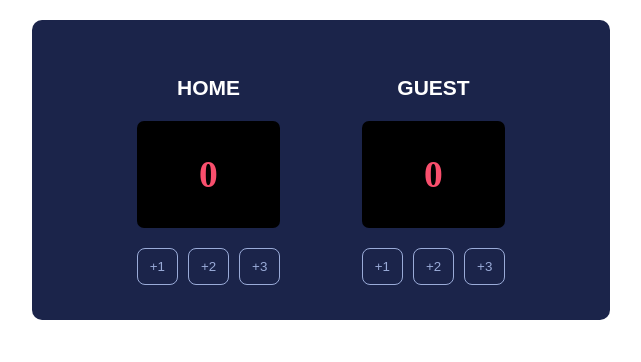
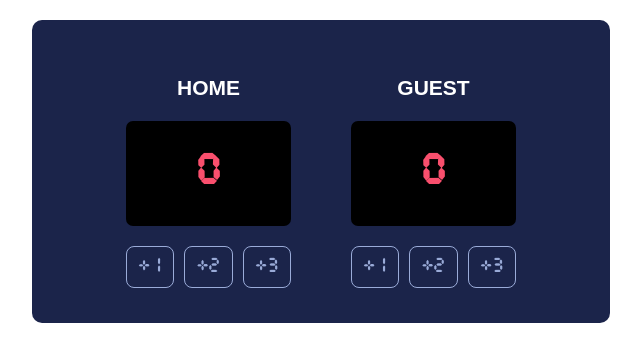
Before and after one commit to CK-Tot/scoreboard, a plain HTML site: page index.html in a window 1280 px wide. Shown: the whole page, without its empty margins (319-960 px from the left). Drawn offline with Linux system fonts and the light colour scheme.

Commit message:
add custom font typeface

```diff
--- a/styles.css
+++ b/styles.css
@@ -3,6 +3,12 @@ body {
     padding: 0;
     box-sizing: border-box;
 }
+
+@font-face {
+    font-family: 'Cursed Timer';
+    src: url('/cursed-timer-ulil-font/CursedTimerUlil-Aznm.ttf') format('woff2'),
+         url('fonts/myfont.woff') format('woff');
+  }
 
 .container {
     display: flex;
@@ -27,6 +33,7 @@ h3 {
     display: flex;
     align-items: center;
     gap: 10px;
+
 }
 
 button {
@@ -37,6 +44,8 @@ button {
     border-radius: 8px;
     cursor: pointer;
     outline: 0;
+    font-family: 'Cursed Timer';
+    font-size: 18px;
 }
 
 .game {
@@ -50,4 +59,5 @@ button {
     margin-bottom: 20px;
     border-radius: 7px;
     font-size: 25px;
+    font-family: 'Cursed Timer';
 }
```
Also changed, not shown: cursed-timer-ulil-font/CursedTimerUlil-Aznm.ttf (added), cursed-timer-ulil-font/info.txt (added), cursed-timer-ulil-font/misc/Cursed Timer Description.txt (added).
